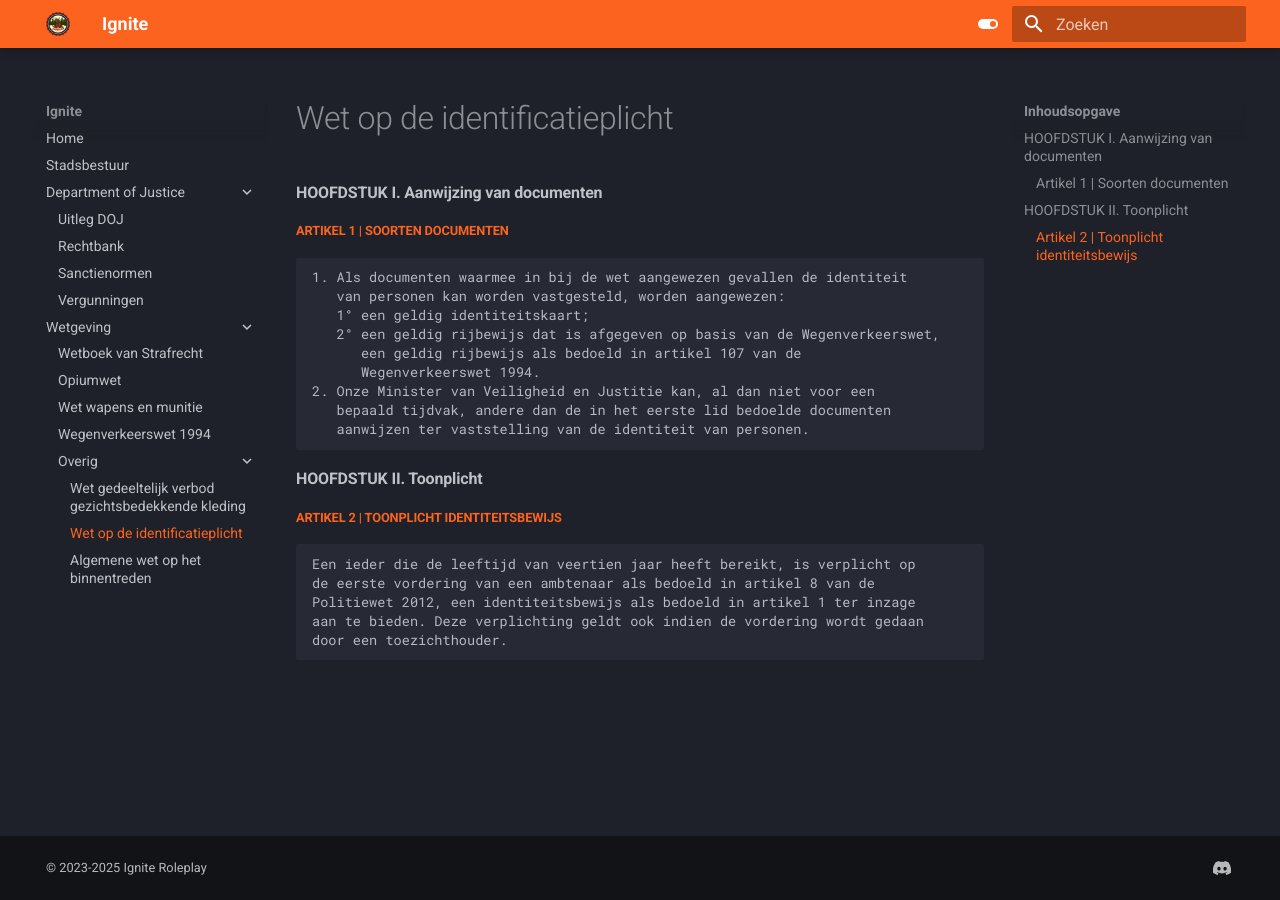
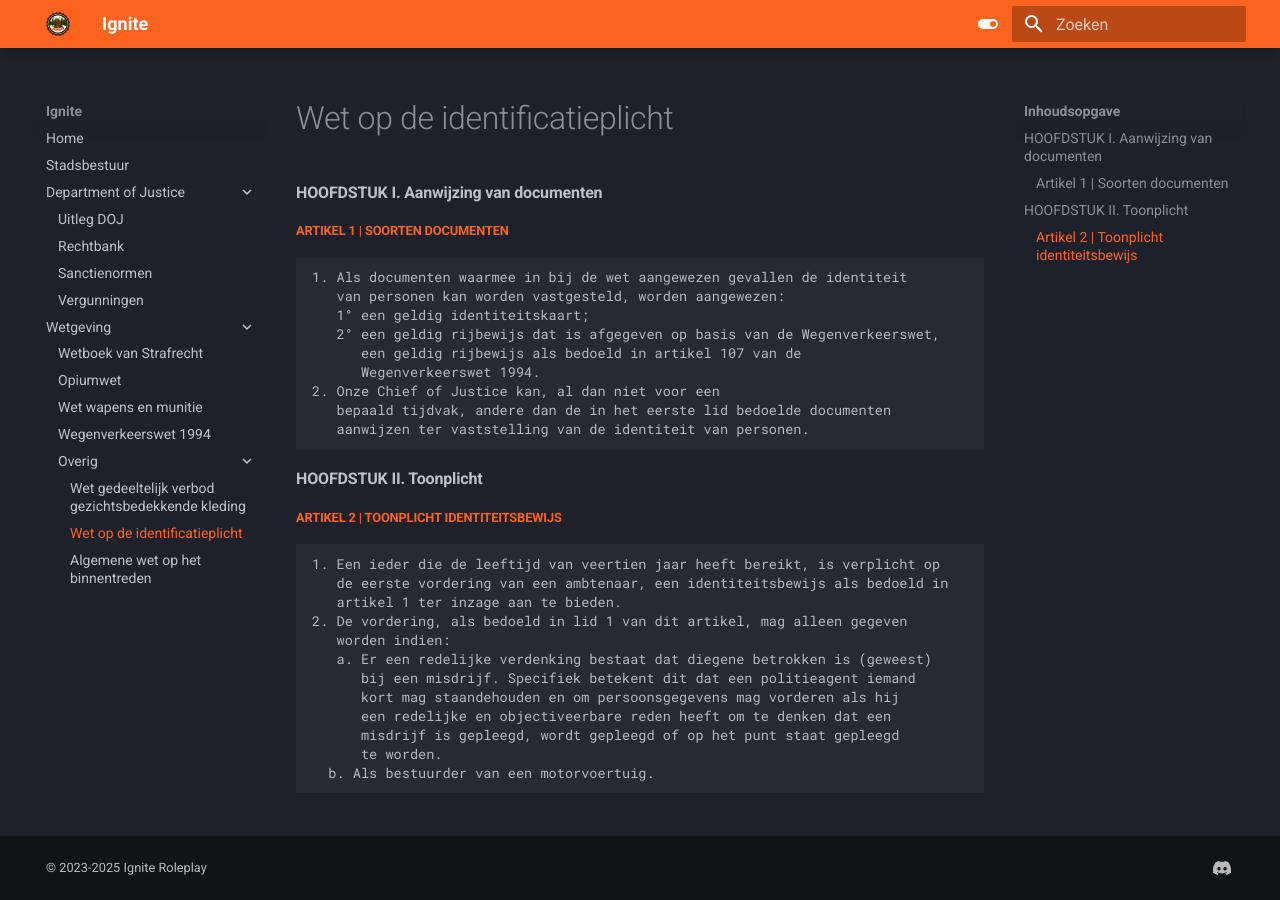
Before and after one commit to NLDenny/wetboek, an MkDocs documentation site: the page built from docs/Wetgeving/Overig/wid.md, in a window 1280 px wide. Built offline with MkDocs 1.6.1 and Material for MkDocs 9.7.7, drawn with Linux system fonts in a browser that asks for light colours.

Commit message:
Update wid.md

````diff
--- a/docs/Wetgeving/Overig/wid.md
+++ b/docs/Wetgeving/Overig/wid.md
@@ -10,7 +10,7 @@
    2° een geldig rijbewijs dat is afgegeven op basis van de Wegenverkeerswet,
       een geldig rijbewijs als bedoeld in artikel 107 van de
       Wegenverkeerswet 1994.
-2. Onze Minister van Veiligheid en Justitie kan, al dan niet voor een
+2. Onze Chief of Justice kan, al dan niet voor een
    bepaald tijdvak, andere dan de in het eerste lid bedoelde documenten
    aanwijzen ter vaststelling van de identiteit van personen.
 ```
@@ -19,9 +19,16 @@
 
 #####<span style="color: #fc631e;">Artikel 2 | Toonplicht identiteitsbewijs</span>
 ```
-Een ieder die de leeftijd van veertien jaar heeft bereikt, is verplicht op
-de eerste vordering van een ambtenaar als bedoeld in artikel 8 van de
-Politiewet 2012, een identiteitsbewijs als bedoeld in artikel 1 ter inzage
-aan te bieden. Deze verplichting geldt ook indien de vordering wordt gedaan
-door een toezichthouder.
+1. Een ieder die de leeftijd van veertien jaar heeft bereikt, is verplicht op
+   de eerste vordering van een ambtenaar, een identiteitsbewijs als bedoeld in
+   artikel 1 ter inzage aan te bieden.
+2. De vordering, als bedoeld in lid 1 van dit artikel, mag alleen gegeven
+   worden indien:
+   a. Er een redelijke verdenking bestaat dat diegene betrokken is (geweest)
+      bij een misdrijf. Specifiek betekent dit dat een politieagent iemand
+      kort mag staandehouden en om persoonsgegevens mag vorderen als hij
+      een redelijke en objectiveerbare reden heeft om te denken dat een
+      misdrijf is gepleegd, wordt gepleegd of op het punt staat gepleegd
+      te worden.
+  b. Als bestuurder van een motorvoertuig.
 ```
````
